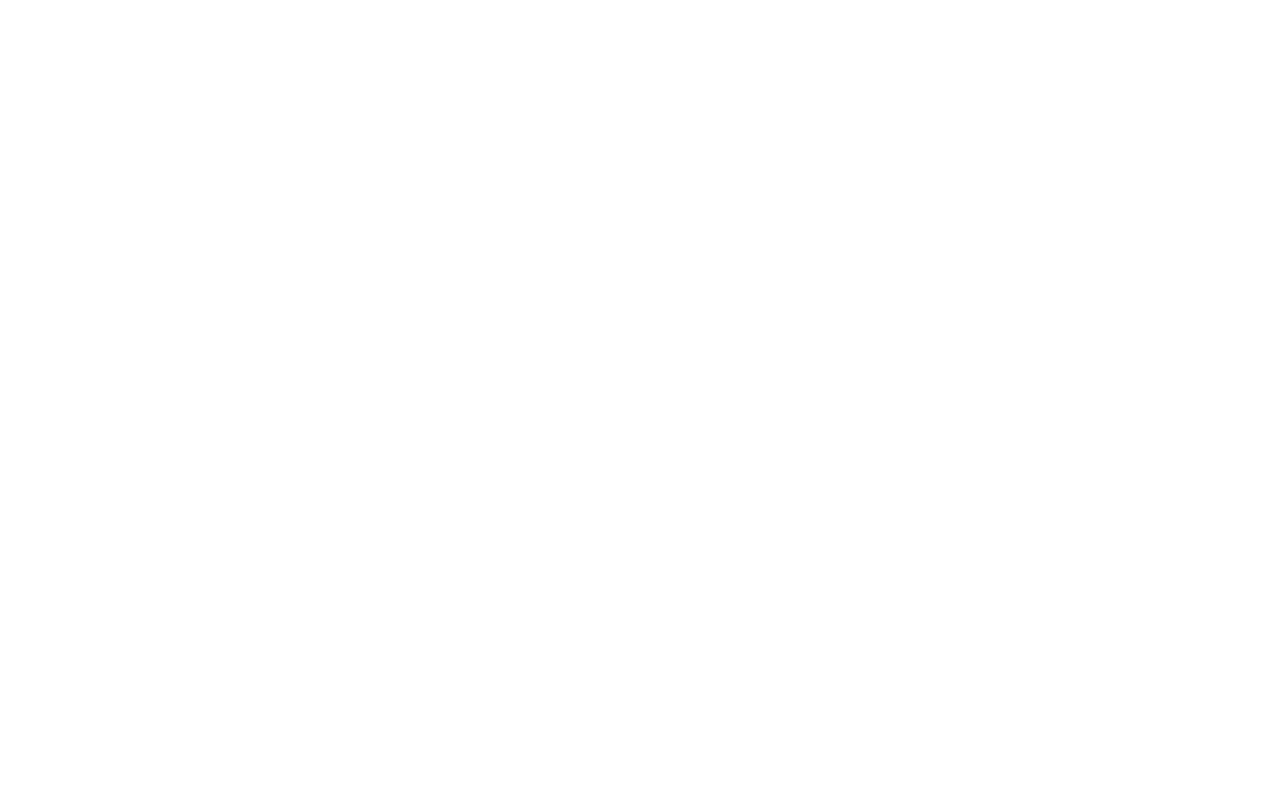
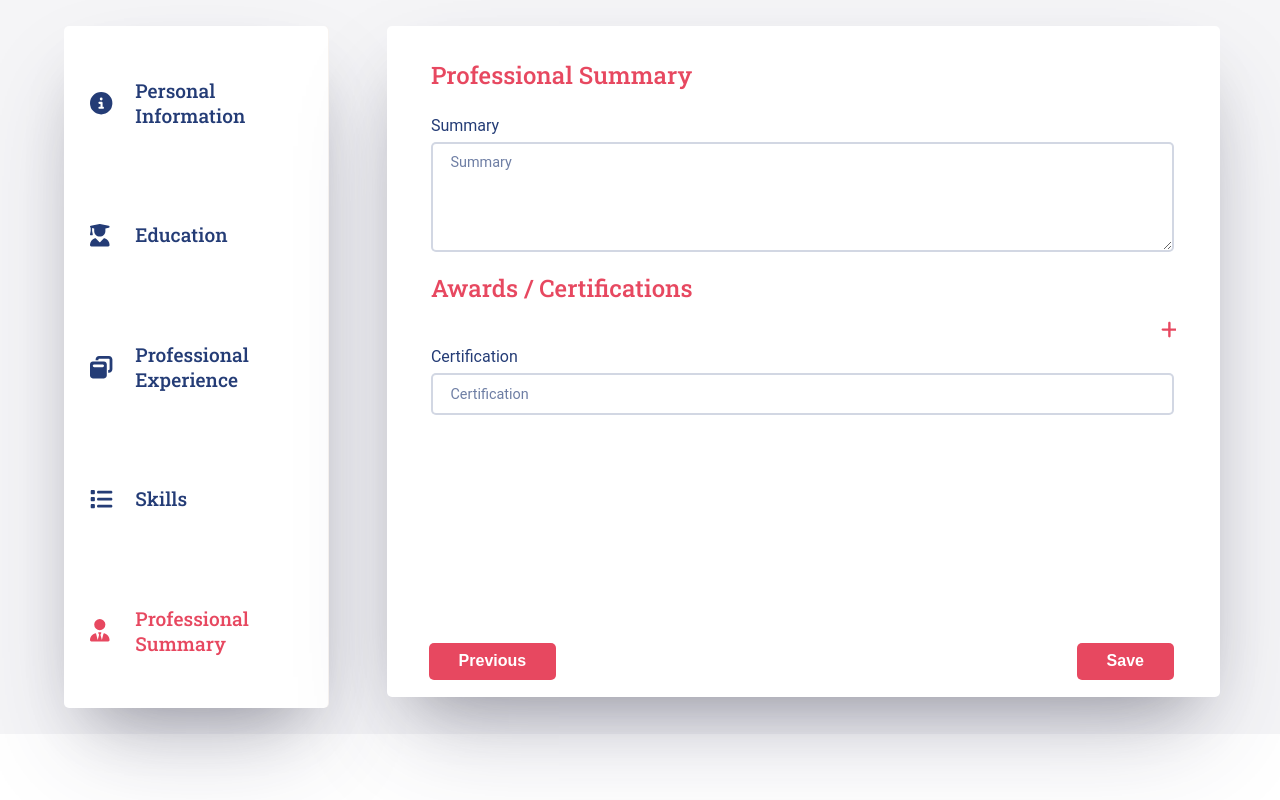
Before and after one commit to soumya1103/Resume-Builder, a React (Create React App) app: page /professionalSummary in a window 1280 px wide. Built offline with nearby package versions, Linux system fonts and the light colour scheme.

Commit message:
Professional summary fields and css added

```diff
--- a/src/App.js
+++ b/src/App.js
@@ -6,7 +6,6 @@
 import Education from "./Pages/CreateResume/Education";
 import ProfessionalExperience from "./Pages/CreateResume/ProfessionalExperience";
 import Skills from "./Pages/CreateResume/Skills";
-import AwardCertification from "./Pages/CreateResume/AwardCertification";
 import ProfessionalSummary from "./Pages/CreateResume/ProfessionalSummary";
 
 function App() {
@@ -19,7 +18,6 @@
           <Route path="/education" element={<Education />} />
           <Route path="/professionalExperience" element={<ProfessionalExperience />} />
           <Route path="/skills" element={<Skills />} />
-          <Route path="/awardCerts" element={<AwardCertification />} />
           <Route path="/professionalSummary" element={<ProfessionalSummary />} />
         </Routes>
       </BrowserRouter>
--- a/src/Components/Input/Input.jsx
+++ b/src/Components/Input/Input.jsx
@@ -22,7 +22,7 @@
           placeholder={label}
           maxLength={maxLength}
           readOnly={readOnly}
-          rows={label === "Objective" ? 11 : 1}
+          rows={label === "Objective" ? 11 : label === "Summary" ? 5 : 1}
         />
       ) : (
         <input
--- a/src/Components/Sidebar/Sidebar.jsx
+++ b/src/Components/Sidebar/Sidebar.jsx
@@ -49,12 +49,6 @@
         </Link>
       </button>
       <button className="sidebar">
-        <Link to="/awardCerts" className={`sidebar-link${location.pathname === "/awardCerts" ? "active" : ""}`}>
-          <FontAwesomeIcon icon={faCertificate} className="sidebar-icon" />
-          <h3 className="sidebar-heading">Award / Certification</h3>
-        </Link>
-      </button>
-      <button className="sidebar">
         <Link to="/professionalSummary" className={`sidebar-link ${location.pathname === "/professionalSummary" ? "active" : ""}`}>
           <FontAwesomeIcon icon={faUserTie} className="sidebar-icon" />
           <h3 className="sidebar-heading">Professional Summary</h3>
--- a/src/Pages/CreateResume/AwardCertification.jsx
+++ /dev/null
@@ -1,7 +0,0 @@
-import React from "react";
-
-function AwardCertification(props) {
-    return <div></div>;
-}
-
-export default AwardCertification;
--- a/src/Pages/CreateResume/CreateResume.css
+++ b/src/Pages/CreateResume/CreateResume.css
@@ -78,3 +78,12 @@
   justify-content: space-between;
   align-items: center;
 }
+
+.resume-professional-experience {
+  height: 69vh;
+  overflow-y: scroll;
+}
+
+.resume-professional-experience::-webkit-scrollbar {
+  display: none;
+}
--- a/src/Pages/CreateResume/ProfessionalExperience.jsx
+++ b/src/Pages/CreateResume/ProfessionalExperience.jsx
@@ -41,6 +41,7 @@
 
   return (
     <div className="resume-form">
+      <div className="resume-professional-experience">
         <h1 className="resume-form-title">Professional Experience</h1>
         <div className="resume-form-header">
           <FontAwesomeIcon icon={faPlus} className="resume-plus-icon" onClick={handlePlusClick} />
@@ -132,11 +133,13 @@
                 className="resume-form-input-field"
                 value={field.jobTitle}
                 onChange={(e) => handleFieldChange(index + 1, "jobTitle", e.target.value)}
+                margin="1%"
               />
               <FontAwesomeIcon icon={faTrash} className="resume-delete-icon" onClick={() => handleDeleteClick(index + 1)} />
             </div>
           </div>
         ))}
+      </div>
 
       <div className="resume-form-btn">
         <Button onClick={handlePrevClick}>Previous</Button>
--- a/src/Pages/CreateResume/ProfessionalSummary.jsx
+++ b/src/Pages/CreateResume/ProfessionalSummary.jsx
@@ -1,7 +1,88 @@
-import React from "react";
+import React, { useState } from "react";
+import ResumeHoc from "../../Components/Hoc/ResumeHoc";
+import Input from "../../Components/Input/Input";
+import Button from "../../Components/Button/Button";
+import { useNavigate } from "react-router-dom";
+import { FontAwesomeIcon } from "@fortawesome/react-fontawesome";
+import { faPlus, faTrash } from "@fortawesome/free-solid-svg-icons";
 
-function ProfessionalSummary(props) {
-    return <div></div>;
+function ProfessionalSummary() {
+  const [certs, setCerts] = useState([{ certification: "", collapsed: false }]);
+
+  const navigate = useNavigate();
+
+  const handlePrevClick = () => {
+    navigate("/skills");
+  };
+
+  const handlePlusClick = () => {
+    const updatedFields = certs.map((field, index) => (index === 0 ? { ...field, collapsed: true } : field));
+    setCerts([{ certification: "", collapsed: false }, ...updatedFields]);
+  };
+
+  const handleDeleteClick = (index) => {
+    const updatedFields = certs.filter((_, i) => i !== index);
+    setCerts(updatedFields);
+  };
+
+  const handleFieldChange = (index, fieldName, value) => {
+    const updatedFields = certs.map((field, i) => (i === index ? { ...field, [fieldName]: value } : field));
+    setCerts(updatedFields);
+  };
+
+  return (
+    <div className="resume-form">
+      <div className="resume-professional-experience">
+        <h1 className="resume-form-title">Professional Summary</h1>
+        <div className="grid-container-1-col">
+          <Input label="Summary" name="summary" type="textarea" className="resume-form-input-field" margin="1%" />
+        </div>
+
+        <h1 className="resume-form-title">Awards / Certifications</h1>
+        <div className="resume-form-header">
+          <FontAwesomeIcon icon={faPlus} className="resume-plus-icon" onClick={handlePlusClick} />
+        </div>
+
+        <div className="resume-entry">
+          {!certs[0].collapsed && (
+            <>
+              <div className="grid-container-1-col">
+                <Input
+                  label="Certification"
+                  name="certification"
+                  type="text"
+                  className="resume-form-input-field"
+                  value={certs[0].institutionName}
+                  onChange={(e) => handleFieldChange(0, "certs", e.target.value)}
+                  margin="1%"
+                />
+              </div>
+            </>
+          )}
+        </div>
+
+        {certs.slice(1).map((field, index) => (
+          <div key={index + 1} className="resume-entry">
+            <div className="resume-form-header">
+              <Input
+                label="Certification"
+                name={`certification-${index + 1}`}
+                type="text"
+                className="resume-form-input-field"
+                value={field.institutionName}
+                onChange={(e) => handleFieldChange(index + 1, "certs", e.target.value)}
+              />
+              <FontAwesomeIcon icon={faTrash} className="resume-delete-icon" onClick={() => handleDeleteClick(index + 1)} />
+            </div>
+          </div>
+        ))}
+      </div>
+      <div className="resume-form-btn">
+        <Button onClick={handlePrevClick}>Previous</Button>
+        <Button>Save</Button>
+      </div>
+    </div>
+  );
 }
 
-export default ProfessionalSummary;
+export default ResumeHoc(ProfessionalSummary);
--- a/src/Pages/CreateResume/Skills.jsx
+++ b/src/Pages/CreateResume/Skills.jsx
@@ -12,7 +12,7 @@
   };
 
   const handleNextClick = () => {
-    navigate("/awardCerts");
+    navigate("/professionalSummary");
   };
 
   const [technology, setTechnology] = useState([]);
```
Lines whose indentation alone changed are shown as unchanged.
